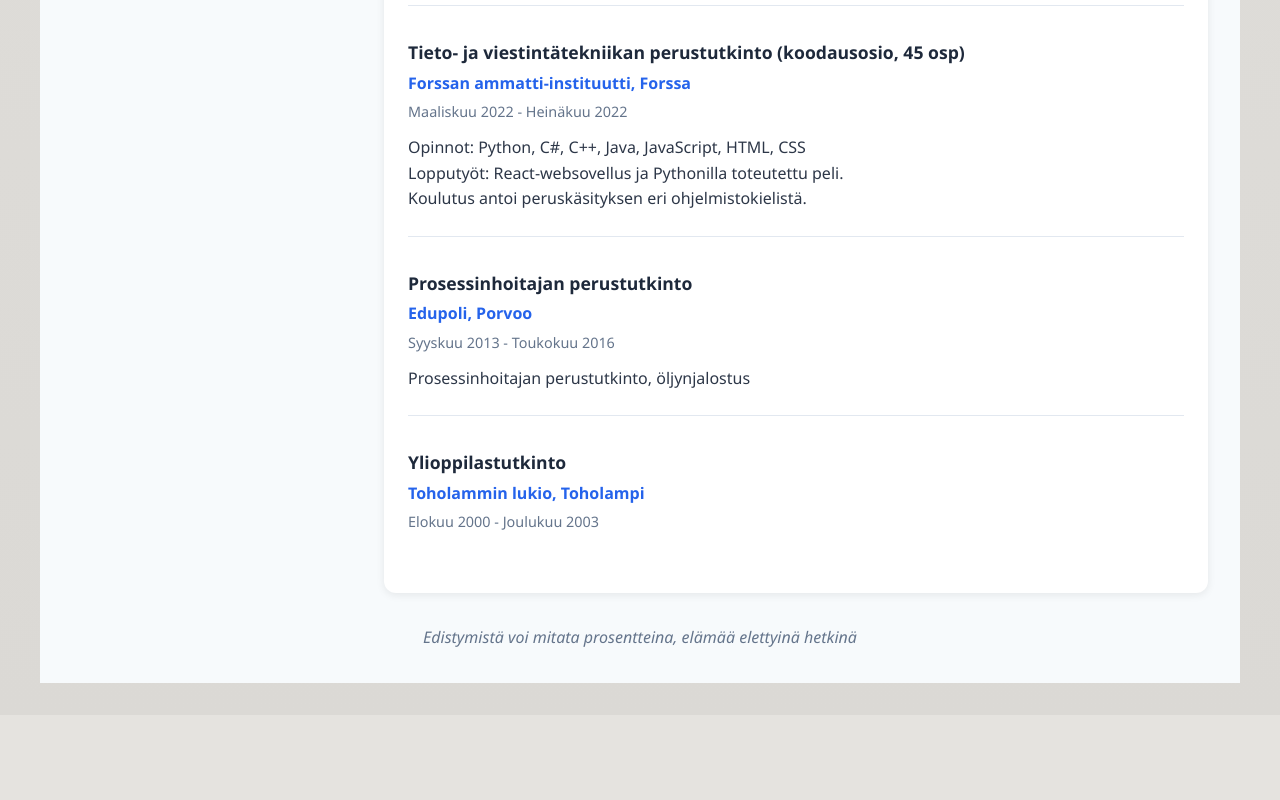
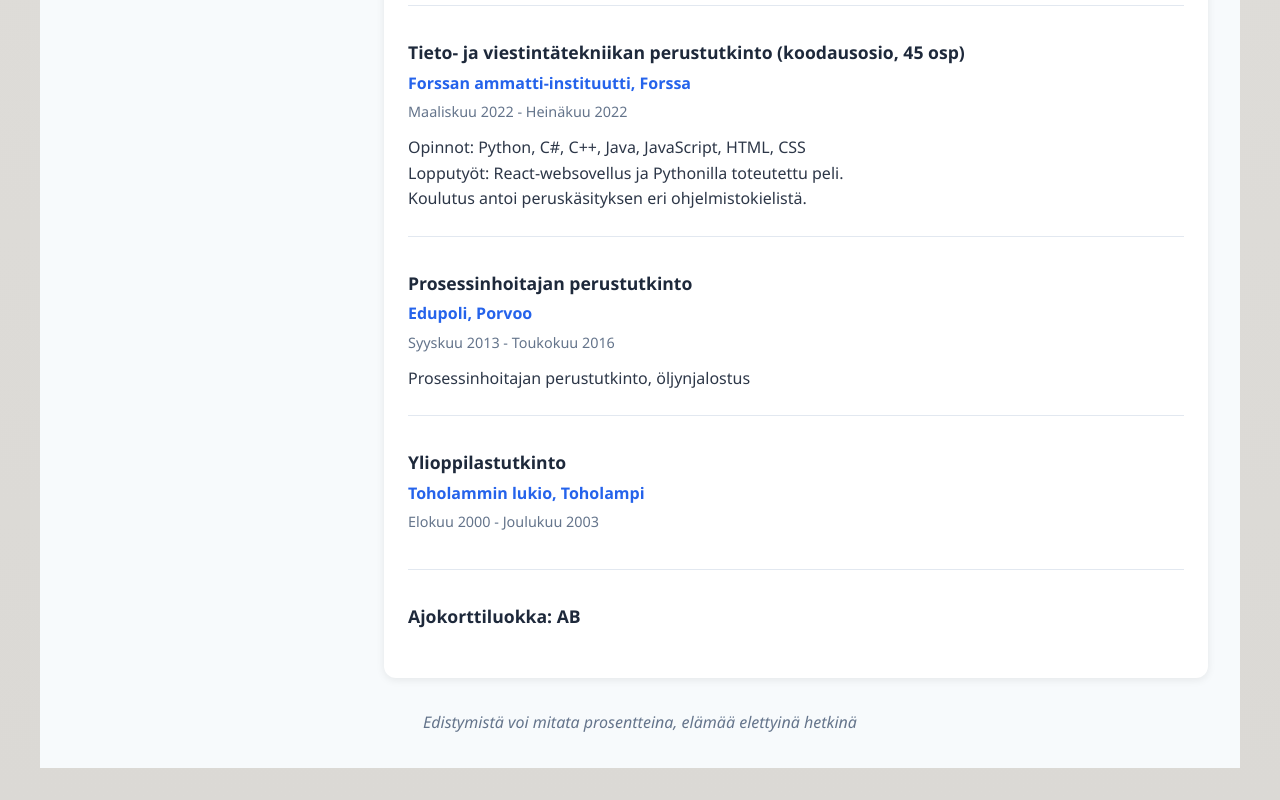
Before and after one commit to eskoTaivassalo/CV-website, a React app: page / in a window 1280 px wide. Shown: the part 3755-4555 px from the top of the page. Before the commit the page ends 4470 px from the top, so only its background shows below. Built offline with nearby package versions, Linux system fonts and the light colour scheme; the HTML template or start-up script is replaced by a standard one.

Commit message:
cv updated

```diff
--- a/src/context/LanguageContext.tsx
+++ b/src/context/LanguageContext.tsx
@@ -182,6 +182,8 @@ const translations: Record<Language, Record<string, string>> = {
     'cv.edu4.school': 'Toholammin lukio, Toholampi',
     'cv.edu4.period': 'Elokuu 2000 - Joulukuu 2003',
 
+    'cv.edu5.title': 'Ajokorttiluokka: AB',
+
     // Biografia
     'bio.background': 'Taustani',
     'bio.backgroundText': 'Kun olin kirjoittanut ylkioppilaaksi, päädyin rakennus alalle mm. Norjaan kipsilevy urakointiin. Sieltä nuoruusajan seikkailun halu ja kiinnostus bänditoimintaan ja soittamiseen veivät minut Helsinkiin. Asuin 8 vuotta pk seudulla tehden mitä hommia milloinkin satuin saamaan, kunnes hakeuduin prosessinhoitajakoulutukseen Porvoohon. Opiskelin prosessinhoitajaksi ja tein prosessinhoitajan töitä aina vuoteen 2018 asti.',
@@ -321,6 +323,9 @@ const translations: Record<Language, Record<string, string>> = {
     'cv.edu4.title': 'Matriculation Examination',
     'cv.edu4.school': 'Toholampi High School, Toholampi',
     'cv.edu4.period': 'August 2000 - December 2003',
+
+
+    'cv.edu5.title': 'Ajokortti',
 
     'cv.workExperience': 'Work Experience',
     'cv.work1.title': 'Material Handler',
--- a/src/pages/CV.tsx
+++ b/src/pages/CV.tsx
@@ -152,6 +152,11 @@ const CV = () => {
               <p className="period">{t('cv.edu4.period')}</p>
             </div>
 
+            <div className="education-item">
+              <h3>{t('cv.edu5.title')}</h3>
+            </div>
+
+
 
           </section>
         </main>
```
